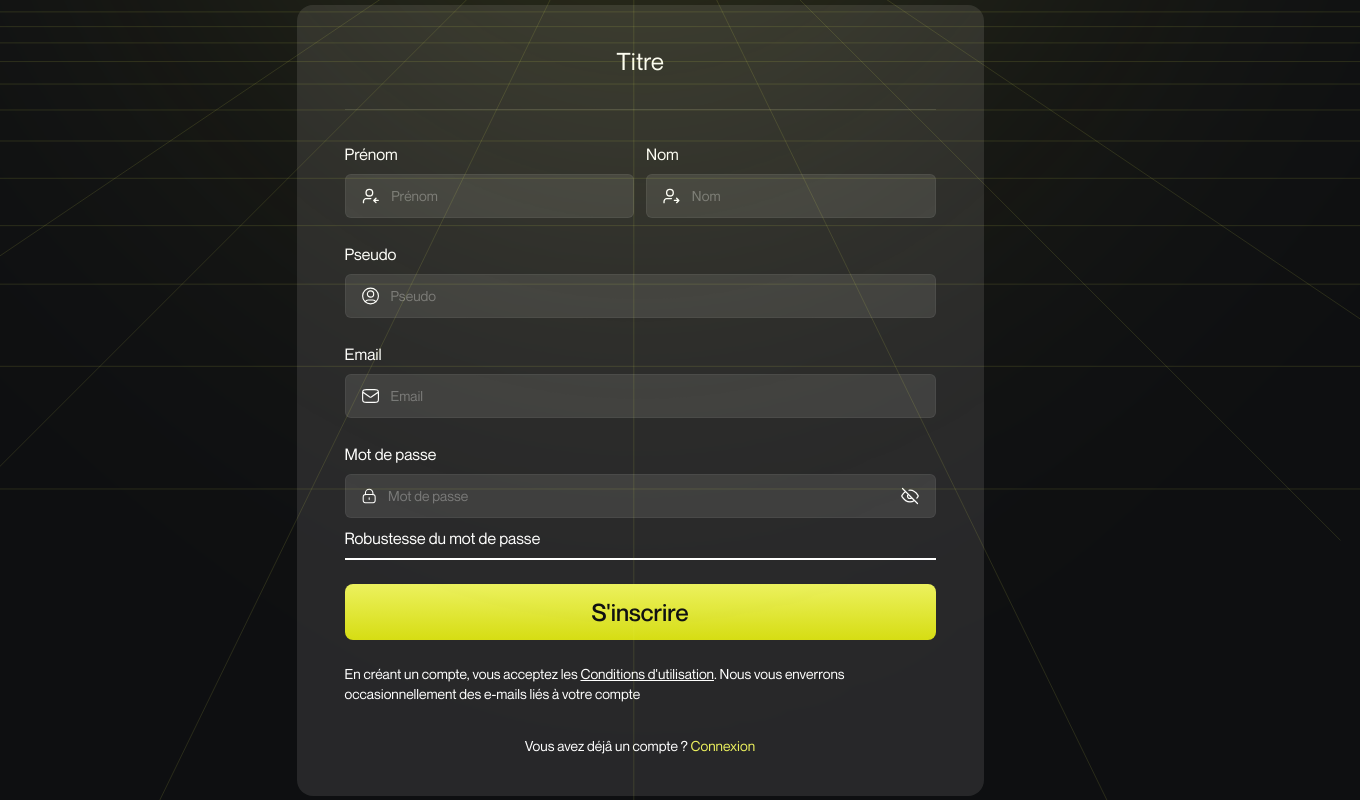
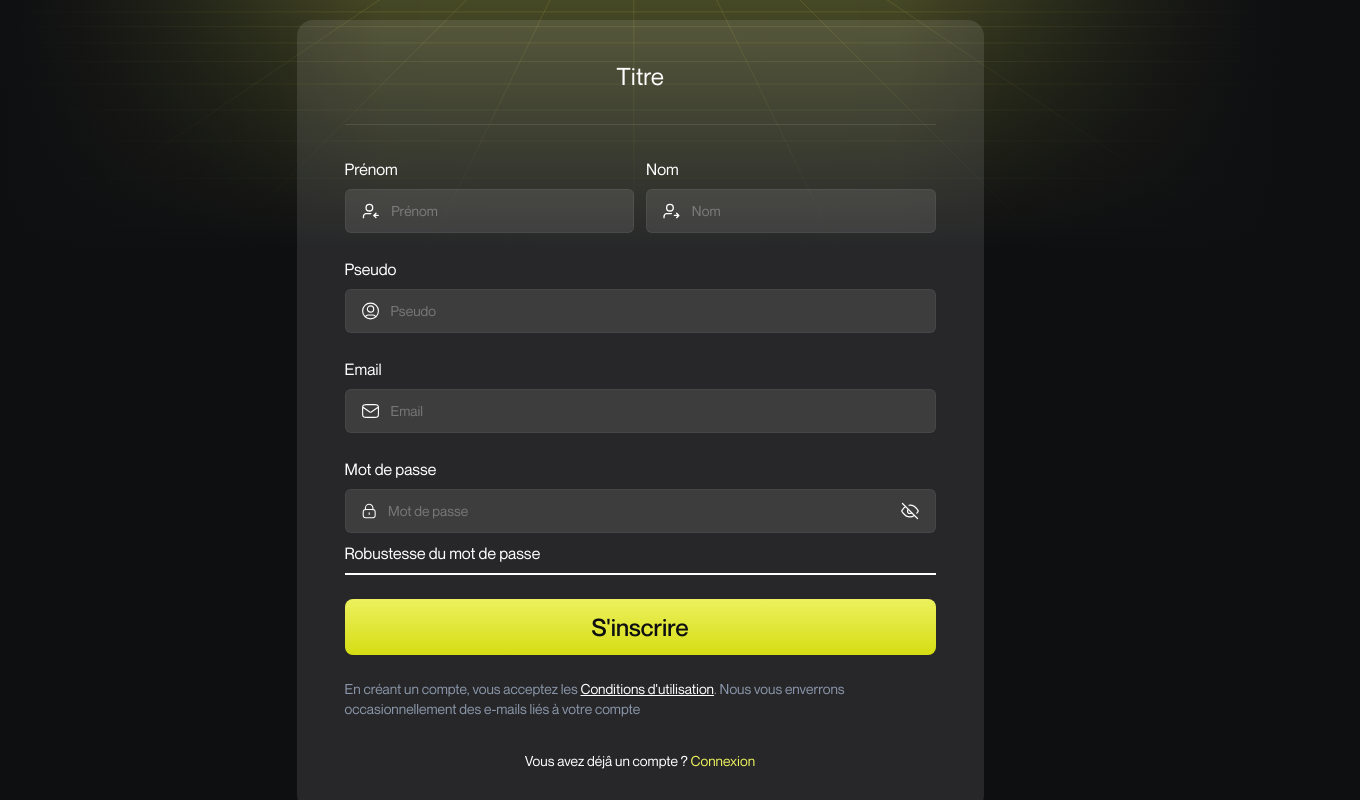
Before and after one commit to nRayen/fil-rouge, a Next.js app: page /signup in a window 1280 px wide. Shown: the top 800 px of the page, 1360 px wide, since content can reach past the window. Built offline with nearby package versions, Linux system fonts and the light colour scheme.

Commit message:
(main) : background for auth pages

```diff
--- /dev/null
+++ b/src/app/(auth)/layout.jsx
@@ -0,0 +1,38 @@
+import GridSVG from "@/components/SVG/GridSVG";
+
+export const metadata = {
+	title: "Signup page",
+	description: "Generated by create next app",
+};
+
+export default function AuthLayout({ children }) {
+	return (
+		<div className="min-h-screen w-full relative flex justify-center items-center">
+			<main className="z-10 flex justify-center items-center h-fit p-5 relative my-auto">
+				{children}
+			</main>
+
+
+			{/* Background */}
+			<div className="z-0 absolute top-0 left-1/2 translate-x-[-50%] h-full overflow-hidden w-screen">
+				{/* Background yellow gradient */}
+				<div
+					className="pointer-events-none
+                          w-1/2 aspect-square min-w-[1250px]
+                          absolute top-[-70%] right-1/2
+                          bg-[#ecf15e41] blur-[150px] rounded-full
+                          translate-x-1/2 rotate-45"
+				></div>
+
+				{/* Grid */}
+				<GridSVG className="z--10 object-contain right-1/2 translate-x-[50%] absolute"/>
+
+        		{/* Black filters */}
+				<div className="absolute w-full h-full bg-gradient-to-t from-background via-background via-70%"></div>
+				<div className="absolute w-full h-full bg-gradient-to-r from-background to-transparent via-transparent via-30%"></div>
+				<div className="absolute w-full h-full bg-gradient-to-l from-background to-transparent via-transparent via-30%"></div>
+
+			</div>
+		</div>
+	);
+}
--- a/src/app/layout.jsx
+++ b/src/app/layout.jsx
@@ -9,7 +9,7 @@ export const metadata = {
 export default function RootLayout({ children }) {
   return (
     <html lang="en">
-      <body className="font-montreal text-text-primary bg-background">
+      <body className="font-montreal text-text-primary bg-background min-h-screen">
         {children}
       </body>
     </html>
--- a/src/app/signup/layout.jsx
+++ /dev/null
@@ -1,33 +0,0 @@
-import GridSVG from "@/components/SVG/GridSVG";
-
-export const metadata = {
-  title: "Signup page",
-  description: "Generated by create next app",
-};
-
-export default function AuthLayout({ children }) {
-  return (
-      <div className="h-screen w-full">
-
-        <main className="flex justify-center items-center h-full p-5">
-            {children}
-        </main>
-
-
-
-        {/* Background yellow gradient */}
-        <div className="z--10
-                        pointer-events-none
-                        w-1/2 aspect-square
-                        absolute top-[-70%] right-1/2
-                        bg-[#ecf15e4d] blur-[250px] rounded-full
-                        translate-x-1/2 rotate-45">
-        </div>
-        <div className="absolute top-0 left-1/2 translate-x-[-50%]">
-          <div className="z-10 w-full h-full bg-gradient-to-t from-background to-transparent"></div>
-          <GridSVG className="z-0"/>
-
-        </div>
-      </div>
-  );
-}
--- a/src/components/SignUpForm.jsx
+++ b/src/components/SignUpForm.jsx
@@ -133,7 +133,7 @@ const SignUpForm = () => {
 
 
 
-    <form className="max-w-[687px] w-full rounded-2xl sm:px-12 sm:py-10 sm:bg-white/10 sm:stroke-white/5" onSubmit={handleSubmit}>
+    <form className="max-w-[687px] w-full rounded-2xl my-auto sm:px-12 sm:py-10 sm:bg-white/10 sm:stroke-white/5" onSubmit={handleSubmit}>
         <h2 className="text-center text-2xl pb-8 mb-8 border-b-[1px] border-white/10">Titre</h2>
         <div className="flex flex-col gap-6" >
             {/* Nom + Prénom */}
--- a/tailwind.config.mjs
+++ b/tailwind.config.mjs
@@ -20,7 +20,7 @@ export default {
         },
         text: {
           primary: "#FFFFFF",
-          secondary: "color :#8996A9"
+          secondary: "#8996A9"
         }
       },
       fontFamily: {
```
Also changed, not shown: src/app/(auth)/signin/page.jsx (renamed from src/app/signin/page.jsx), src/app/(auth)/signup/page.jsx (renamed from src/app/signup/page.jsx).
